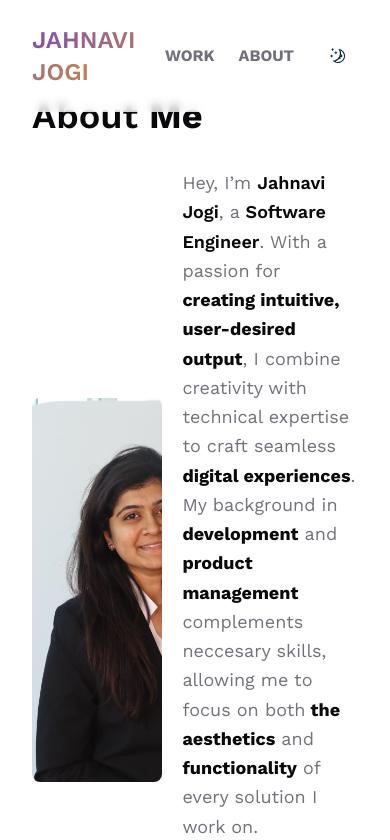
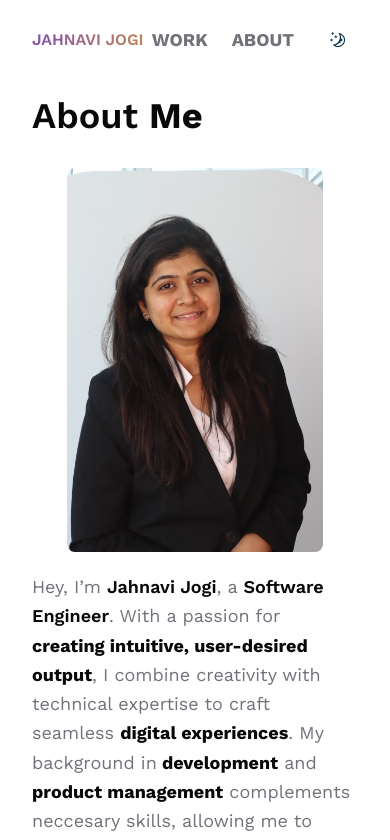
Before and after one commit to JahnaviJJ/jahnavi-portfolio-main, a Next.js app: page /about in a window 390 px wide. Shown: the top 840 px of the page. Built offline with nearby package versions, Linux system fonts and the light colour scheme; a web font is replaced by a local one.

Commit message:
changed header and img size

```diff
--- a/app/about/page.tsx
+++ b/app/about/page.tsx
@@ -11,7 +11,7 @@ export default function Contact() {
           About <span className='font-bold'>Me</span>
         </h2>
       </div>
-      <div className='container mb-10 flex max-w-6xl items-center gap-5'>
+      <div className='container mb-10 flex flex-col md:flex-row max-w-6xl items-center gap-5'>
         <div className='min-w-[40%]'>
           <Image
             src={author}
--- a/components/header.tsx
+++ b/components/header.tsx
@@ -8,7 +8,7 @@ export default function Header() {
         <div>
           <Link
             href='/'
-            className='gradient-text font-work-sans text-2xl font-semibold'
+            className='gradient-text font-work-sans text-md lg:text-xl font-semibold'
           >
             {/* <Image
               className='flex-1 rounded-lg'
@@ -20,7 +20,7 @@ export default function Header() {
           </Link>
         </div>
 
-        <ul className='flex items-center gap-6 text-l font-bold text-muted-foreground sm:gap-10'>
+        <ul className='flex items-center gap-6 text-lg font-bold text-muted-foreground sm:gap-10'>
           <li className='transition-colors hover:text-foreground'>
             <Link href='/projects'>WORK</Link>
           </li>
--- a/components/intro.tsx
+++ b/components/intro.tsx
@@ -11,7 +11,7 @@ const scrollToContent = () => {
 export default function Intro() {
   return (
     <section className='relative flex h-screen flex-col items-center justify-center pt-20 text-center'>
-      <h1 className='text-3xl font-light leading-normal text-muted-foreground lg:text-4xl'>
+      <h1 className='text-2xl font-light leading-normal text-muted-foreground lg:text-4xl'>
         I&apos;m
         <span className='font-semibold text-foreground no-underline'>
           {' '}
```
